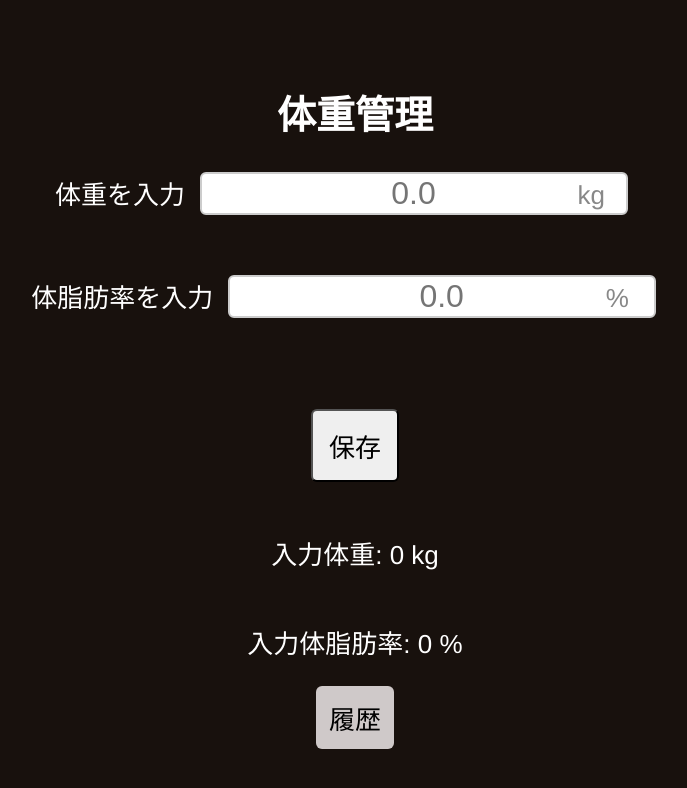
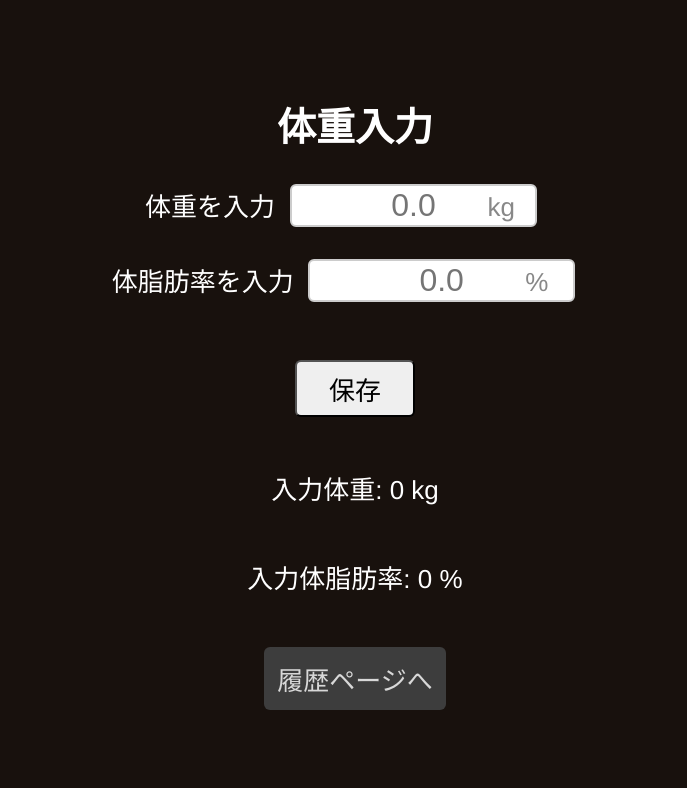
Before and after one commit to MasatoYaguchi/ReactTest, a React (Vite) app: page / in a window 1280 px wide. Shown: the top 788 px of the page, without its empty margins (285-972 px from the left). Built offline with nearby package versions, Linux system fonts and the light colour scheme.

Commit message:
Routerを追加

```diff
--- a/package.json
+++ b/package.json
@@ -9,7 +9,8 @@
   },
   "dependencies": {
     "react": "^17.0.2",
-    "react-dom": "^17.0.2"
+    "react-dom": "^17.0.2",
+    "react-router-dom": "^6.3.0"
   },
   "devDependencies": {
     "@types/react": "^17.0.33",
--- a/src/HistoryView.tsx
+++ b/src/HistoryView.tsx
@@ -1,6 +1,7 @@
 import { WeightData, LocalStorageManager } from './LocalStorageManager';
 import './HistoryView.css'
 import InputBodyWeight from './InputBodyWeight';
+import { Link } from 'react-router-dom';
 
 interface HistoryComponentProps {
     weightData: WeightData,
@@ -43,8 +44,7 @@ function HistoryView(): JSX.Element {
         <div className="contents">
             <h2>体重履歴</h2>
             <HistoryListomponent allData={allHistoryData} />
-            <a onClick={() => console.log("a")}>体重入力</a>
-            <InputBodyWeight />
+            <Link to="/">体重入力ページへ</Link>
         </div >
     );
 }
--- a/src/InputBodyWeight.css
+++ b/src/InputBodyWeight.css
@@ -1,6 +1,6 @@
 button {
   font-size: calc(10px + 2vmin);
-  padding: 1rem;
+  padding: 0.5rem 2rem;
   border-radius: 6px;
 }
 
@@ -9,8 +9,8 @@ button {
   text-align: center;
   border: 2px solid #ccc;
   border-radius: 6px;
-  padding: auto;
-  margin-bottom: 10%;
+  margin-bottom: 2rem;
+  width: 40%;
 }
 
 .inputForm span {
--- a/src/InputBodyWeight.tsx
+++ b/src/InputBodyWeight.tsx
@@ -2,6 +2,7 @@ import { useState } from 'react'
 import './InputBodyWeight.css'
 import { NumberInput } from "./NumberInput.js"
 import { LocalStorageManager } from './LocalStorageManager';
+import { Link } from 'react-router-dom';
 
 function InputBodyWeight(): JSX.Element {
   const [weight, setWeight] = useState(0);
@@ -9,7 +10,7 @@ function InputBodyWeight(): JSX.Element {
 
   return (
     <div className="contents">
-      <h2>体重管理</h2>
+      <h2>体重入力</h2>
       <NumberInput placeHolder='体重を入力' unit='kg' onChangeFunc={(val: number) => {
         setWeight(val);
       }} />
@@ -24,6 +25,7 @@ function InputBodyWeight(): JSX.Element {
               unixTime.toString(),// keyはUnixTimme
               { unixtime: unixTime, weight: weight, bodyFat: bodyFat }
             );
+            window.alert(`保存しました \n体重:${weight} 体脂肪率:${bodyFat}`);
           }
         }>
           保存
@@ -35,7 +37,7 @@ function InputBodyWeight(): JSX.Element {
       <p>
         入力体脂肪率: {bodyFat} %
       </p>
-      <a>履歴</a>
+      <Link to="/history">履歴ページへ</Link>
     </div>
   )
 }
--- /dev/null
+++ b/src/Router.tsx
@@ -0,0 +1,17 @@
+import { BrowserRouter, Routes, Route } from "react-router-dom";
+import InputBodyWeight from "./InputBodyWeight";
+import HistoryView from "./HistoryView";
+
+
+
+function Router(): JSX.Element {
+    return (
+        <BrowserRouter>
+            <Routes>
+                <Route path="/" element={<InputBodyWeight />} />
+                <Route path="history" element={<HistoryView />} />
+            </Routes>
+        </BrowserRouter>
+    );
+}
+export default Router;
--- a/src/index.css
+++ b/src/index.css
@@ -13,10 +13,10 @@ body {
   -webkit-font-smoothing: antialiased;
   -moz-osx-font-smoothing: grayscale;
   text-align: center;
+  background-color: #18110d;
 }
 
 .contents {
-  background-color: #18110d;
   min-height: 100vh;
   display: flex;
   flex-direction: column;
@@ -24,16 +24,19 @@ body {
   justify-content: center;
   font-size: calc(10px + 2vmin);
   color: white;
+  flex: 1;
 }
 
 a {
   transition: color 0.3s;
-  background-color: rgb(207, 201, 201);
+  background-color: rgb(61, 61, 61);
   padding: 0.5em;
   border-radius: 6px;
-  color: #000;
+  color: rgb(216, 216, 216);
+  text-decoration: none;
+  margin: 1em;
 }
 
 a:hover {
-  color: #ff976b;
+  color: #0527b1;
 }
--- a/src/main.tsx
+++ b/src/main.tsx
@@ -1,11 +1,11 @@
 import React from 'react'
 import ReactDOM from 'react-dom'
 import './index.css'
-import App from './InputBodyWeight'
+import Router from './Router'
 
 ReactDOM.render(
   <React.StrictMode>
-    <App />
+    <Router />
   </React.StrictMode>,
   document.getElementById('root')
 )
```
Also changed, not shown: 1 other file (tests, documents, lock files or other folders).
